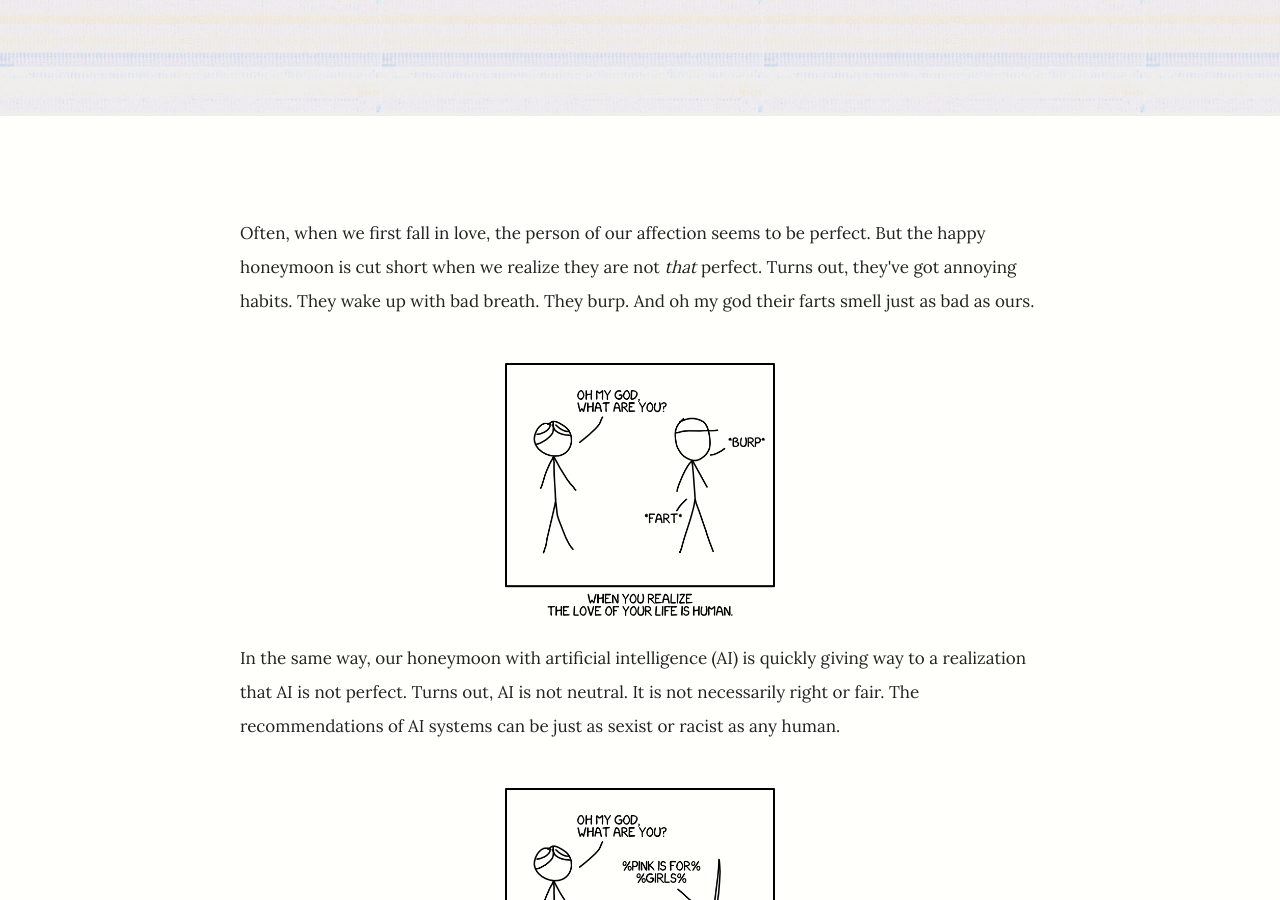
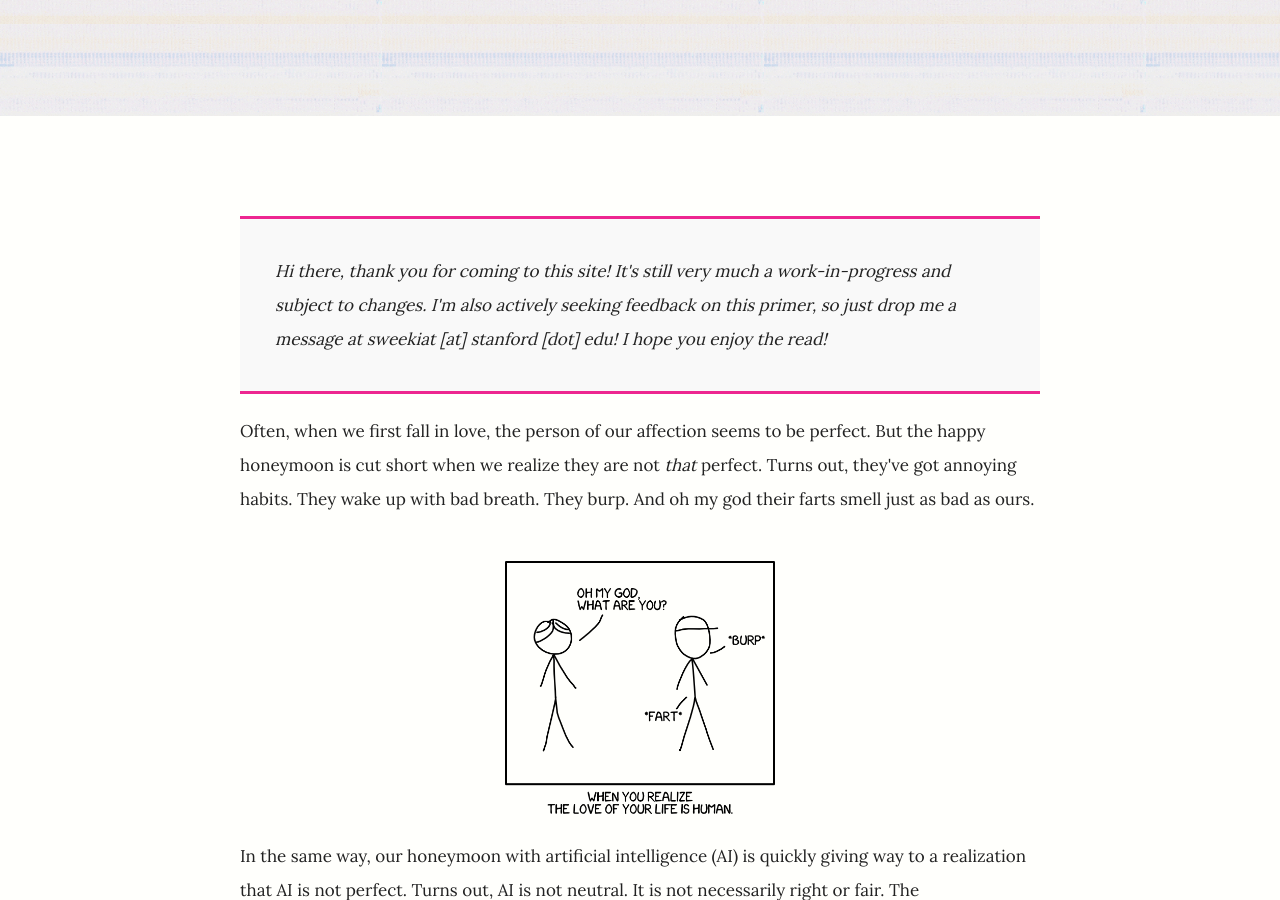
Before and after one commit to greentfrapp/machines-gone-wrong, a Jekyll site: the page built from index.md, in a window 1280 px wide and 900 px high, scrolled down 784 px. Built offline with Jekyll 4.4.1, drawn with Linux system fonts in a browser that asks for light colours; nearby versions of some CDN libraries; some web fonts are replaced; comment, search, counter and statistics services are not loaded; a style sheet for code colours, icons or effects is not loaded.

Commit message:
Updated with a WIP message

```diff
--- a/_layouts/guide.html
+++ b/_layouts/guide.html
@@ -26,6 +26,9 @@
 				<div id="cover-image" style="z-index: -1000;"></div>
 			</a>
 			<div id="start" class="content guide-content">
+				<p class="box-red" style="font-style: italic;">
+					Hi there, thank you for coming to this site! It's still very much a work-in-progress and subject to changes. I'm also actively seeking feedback on this primer, so just drop me a message at sweekiat [at] stanford [dot] edu! I hope you enjoy the read!
+				</p>
 				<p style="display: inline-block;">
 					Often, when we first fall in love, the person of our affection seems to be perfect. But the happy honeymoon is cut short when we realize they are not <i>that</i> perfect. Turns out, they've got annoying habits. They wake up with bad breath. They burp. And oh my god their farts smell just as bad as ours.
 				</p>
```
